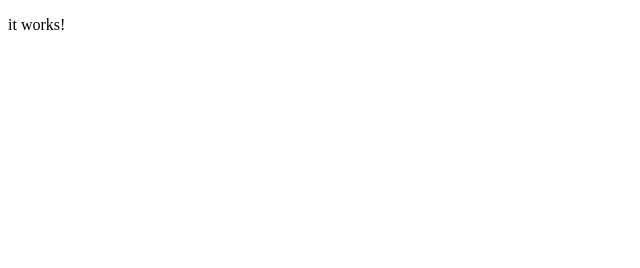
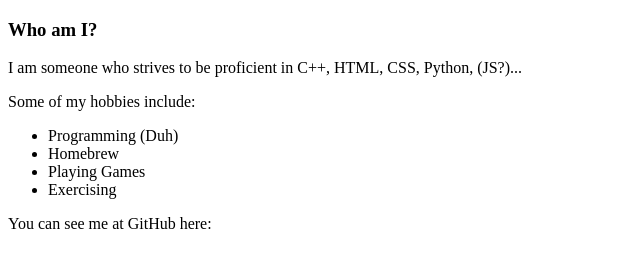
Before and after one commit to Jarmander333/Jarmander333.github.io, a plain HTML site: page index.html in a window 1280 px wide. Shown: the whole page, without its empty margins (0-640 px from the left). Drawn offline with Linux system fonts and the light colour scheme.

Commit message:
Update index.html

```diff
--- a/index.html
+++ b/index.html
@@ -4,6 +4,17 @@
         <title>Jarmander333.github.io</title>
     </head>
     <body>
-        <p>it works!</p>
+        <div id="Who">
+            <h3>Who am I?</h3>
+            <p>I am someone who strives to be proficient in C++, HTML, CSS, Python, (JS?)...</p>
+            <p>Some of my hobbies include:<p>
+            <ul>
+                <li>Programming (Duh)</li>
+                <li>Homebrew</li>
+                <li>Playing Games</li>
+                <li>Exercising</li>
+            </ul>
+            <p>You can see me at GitHub here: <a href="https://www.github.com/Jarmander333"></a></p>
+        </div>
     </body>
 </html>
```
